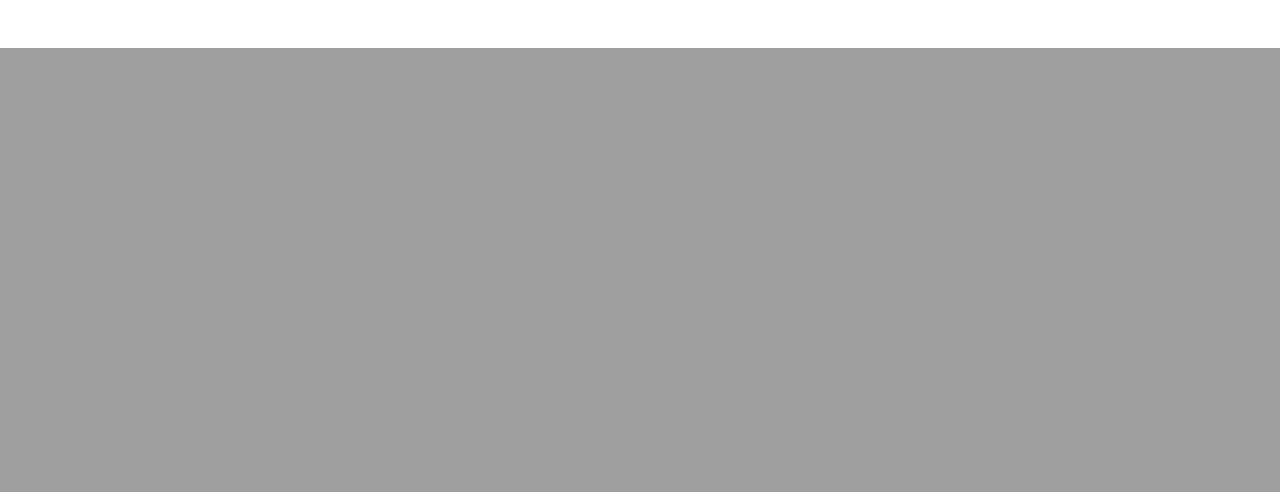
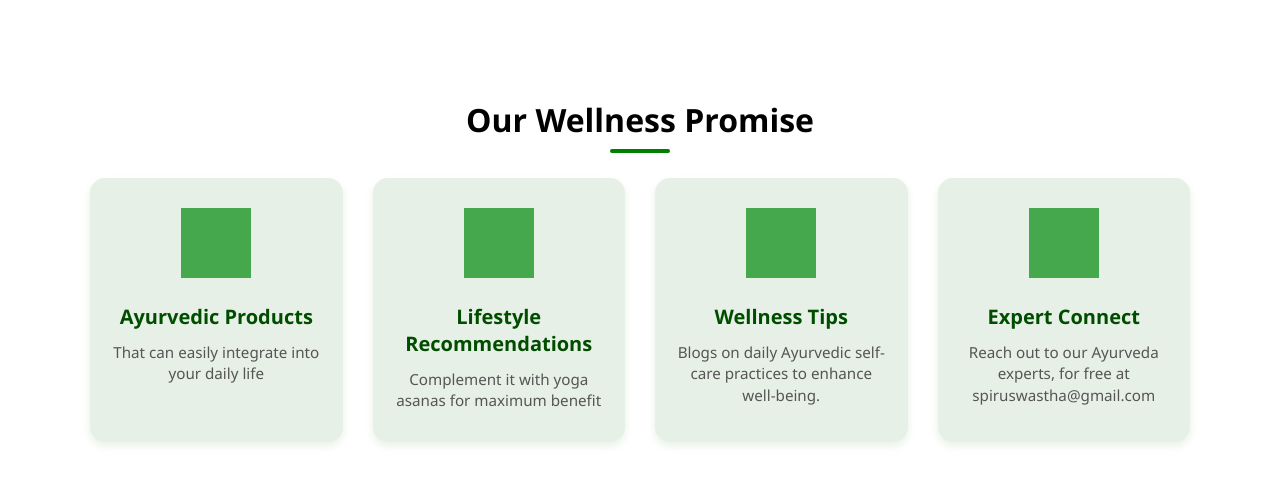
Before and after one commit to hinex-vaghadiya/frontend, a Django app: page / in a window 1280 px wide. Shown: the part 1561-2053 px from the top of the page. Before the commit the page ends 1609 px from the top, so only its background shows below. Run offline with Django 5.2, Linux system fonts and the light colour scheme; data that the repository does not hold is empty; grey boxes are pictures that could not be loaded.

Commit message:
added wellness promise section

```diff
--- a/users/static/css/style.css
+++ b/users/static/css/style.css
@@ -661,3 +661,73 @@ body {
 .nav-arrow:hover {
     opacity: 0.7;
 }
+
+
+
+/* =========================
+  Wellness promise section..
+========================= */
+
+
+.wellness-promise-section {
+  padding: 50px 20px;
+  text-align: center;
+}
+
+.wellness-promise-section .section-title {
+  font-weight: 900;
+  font-size: 2rem;
+  margin-bottom: 25px;
+  position: relative;
+  display: inline-block;
+}
+
+.wellness-promise-section .section-title::after {
+  content: '';
+  display: block;
+  width: 60px;
+  height: 4px;
+  background-color: #008000; /* green underline */
+  margin: 8px auto 0;
+  border-radius: 2px;
+}
+
+.wellness-cards {
+  display: grid;
+  grid-template-columns: repeat(auto-fit, minmax(250px, 1fr));
+  gap: 30px;
+  max-width: 1100px;
+  margin: 0 auto;
+}
+
+.wellness-card {
+  background: #e6f0e6; /* light green card background */
+  padding: 30px 20px;
+  border-radius: 15px;
+  box-shadow: 0 4px 8px rgb(0 128 0 / 0.1);
+  transition: box-shadow 0.3s ease;
+}
+
+.wellness-card:hover {
+  box-shadow: 0 6px 15px rgb(0 128 0 / 0.2);
+}
+
+.wellness-icon {
+  width: 70px;
+  height: 70px;
+  margin-bottom: 20px;
+  filter: invert(29%) sepia(72%) saturate(401%) hue-rotate(74deg) brightness(88%) contrast(86%);
+}
+
+.wellness-card h3 {
+  font-weight: 700;
+  font-size: 1.25rem;
+  margin-bottom: 12px;
+  color: #004d00;
+}
+
+.wellness-card p {
+  font-size: 0.95rem;
+  color: #555;
+  line-height: 1.4;
+}
--- a/users/templates/index.html
+++ b/users/templates/index.html
@@ -195,6 +195,38 @@
     </div>
 
 
+    <!-- WELLNESS PROMISE SECTION -->
+    <section class="wellness-promise-section">
+        <h2 class="section-title">Our Wellness Promise</h2>
+
+        <div class="wellness-cards">
+            <div class="wellness-card">
+                <img src="{% static 'icons/mortar-pestle.png' %}" alt="Ayurvedic Products Icon" class="wellness-icon">
+                <h3>Ayurvedic Products</h3>
+                <p>That can easily integrate into your daily life</p>
+            </div>
+
+            <div class="wellness-card">
+                <img src="{% static 'icons/yoga.png' %}" alt="Lifestyle Recommendations Icon" class="wellness-icon">
+                <h3>Lifestyle Recommendations</h3>
+                <p>Complement it with yoga asanas for maximum benefit</p>
+            </div>
+
+            <div class="wellness-card">
+                <img src="{% static 'icons/wellness-tips.png' %}" alt="Wellness Tips Icon" class="wellness-icon">
+                <h3>Wellness Tips</h3>
+                <p>Blogs on daily Ayurvedic self-care practices to enhance well-being.</p>
+            </div>
+
+            <div class="wellness-card">
+                <img src="{% static 'icons/expert-connect.png' %}" alt="Expert Connect Icon" class="wellness-icon">
+                <h3>Expert Connect</h3>
+                <p>Reach out to our Ayurveda experts, for free at spiruswastha@gmail.com</p>
+            </div>
+        </div>
+    </section>
+
+
 
 
     <!-- AUTH OVERLAY -->
```
